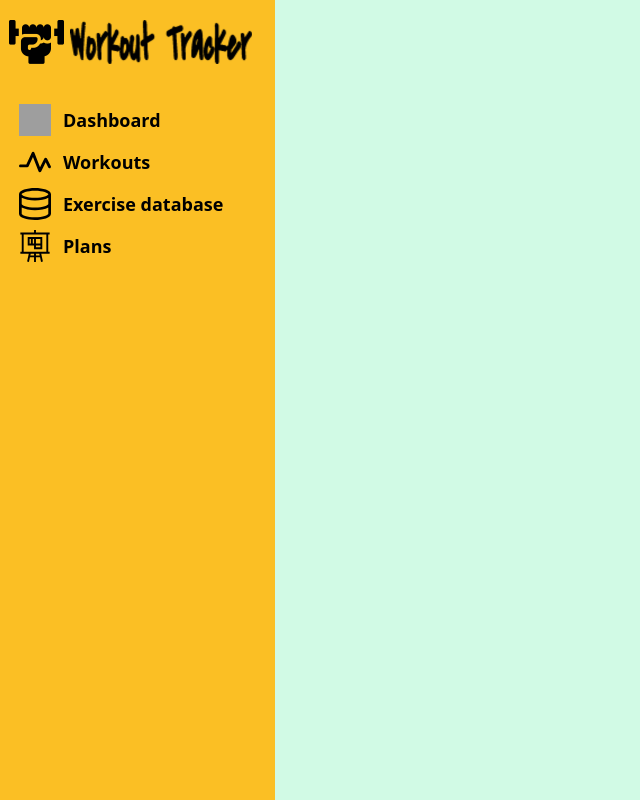
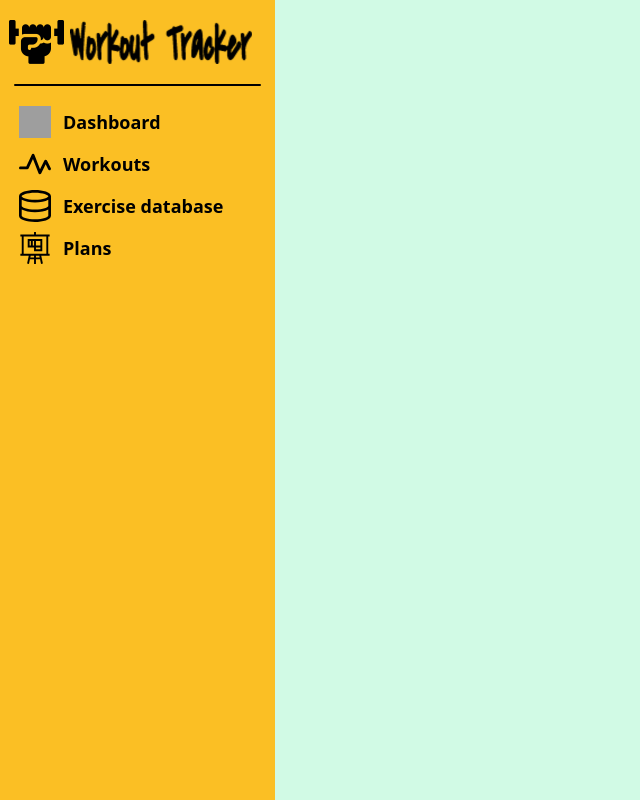
Before and after one commit to moonlightflicker/workout-tracker-fe, a React (Create React App) app in the folder workout-tracker/: page / in a window 1280 px wide. Shown: the whole page, without its empty margins (0-640 px from the left). Built offline with nearby package versions, Linux system fonts and the light colour scheme; grey boxes are pictures that could not be loaded.

Commit message:
Created navbar separator

```diff
--- a/workout-tracker/src/layout/NavBar/NavBar.jsx
+++ b/workout-tracker/src/layout/NavBar/NavBar.jsx
@@ -10,13 +10,16 @@ import plansIcon from '../../assets/icons/plans.svg';
 function NavBar() {
   return (
     <nav className="navbar fixed h-full group duration-300 overflow-hidden">
-      <div className="logo-container flex-row justify-center mt-5 mb-10 h-11 overflow-hidden">
+      <div className="logo-container flex-row justify-center h-11 overflow-hidden">
         <img
           alt="Logo"
           src={logo}
           className="logo min-w-max"
         />
       </div>
+
+      <div className="separator" />
+
       <div className="item-container overflow-scroll custom-scrollbar">
         <NavItem icon={dashboardIcon} text="Dashboard" selected />
         <NavItem icon={workoutsIcon} text="Workouts" selected={false} />
--- a/workout-tracker/src/layout/NavBar/NavBar.scss
+++ b/workout-tracker/src/layout/NavBar/NavBar.scss
@@ -2,6 +2,7 @@
 
 $logo-icon-width: 56px;
 $logo-width: 244px;
+$separator-margin: 14px;
 
 .navbar {
     background-color: $main-color;
@@ -15,6 +16,11 @@ $logo-width: 244px;
         width: $logo-width;
         transition: width 300ms ease-in;
     }
+
+    .separator {
+        width: calc($navbar-width-expanded - ($separator-margin * 2));
+        transition: width 300ms ease-in;
+    }
 }
 
 .navbar:not(:hover) {
@@ -25,21 +31,33 @@ $logo-width: 244px;
         width: $logo-icon-width;
         transition: width 300ms ease-in;
     }
-}
 
-.item-container {
-    height: calc(100vh - 5.5rem + 1px);
+    .separator {
+        transition: width 300ms ease-in;
+    }
 }
 
 .logo-container {
     width: $logo-icon-width;
-    margin-left: calc(($navbar-width - $logo-icon-width)/2);
+    margin: 20px 0 20px calc(($navbar-width - $logo-icon-width)/2);
 }
 
 .logo {
     display: block;
     max-height: 44px;
     max-width: 206px;
+}
+
+.separator {
+    border-bottom: 2px solid $navbar-separator-color;
+    border-radius: 8px;
+    margin: 0 $separator-margin;
+    width: calc($navbar-width - ($separator-margin * 2));
+}
+
+.item-container {
+    height: calc(100vh - 5.5rem + 1px);
+    margin-top: 20px;
 }
 
 ::-webkit-scrollbar-track {
--- a/workout-tracker/src/layout/NavBar/NavItem/NavItem.jsx
+++ b/workout-tracker/src/layout/NavBar/NavItem/NavItem.jsx
@@ -10,7 +10,7 @@ function NavItem({ icon, text }) {
 
       {/* Text */}
       <div className="item-text-container align-middle inline-block overflow-hidden">
-        <span className="item-text text-lg font-bold inline-block">
+        <span className="text-lg font-bold inline-block">
           {text}
         </span>
       </div>
--- a/workout-tracker/src/utils/Constants.scss
+++ b/workout-tracker/src/utils/Constants.scss
@@ -1,5 +1,6 @@
 $navbar-width: 74px;
 $navbar-width-expanded: 275px;
+$navbar-separator-color: black;
 
 $main-color: #FBBF24;;
 $secondary-color: #D1FAE5;
```
